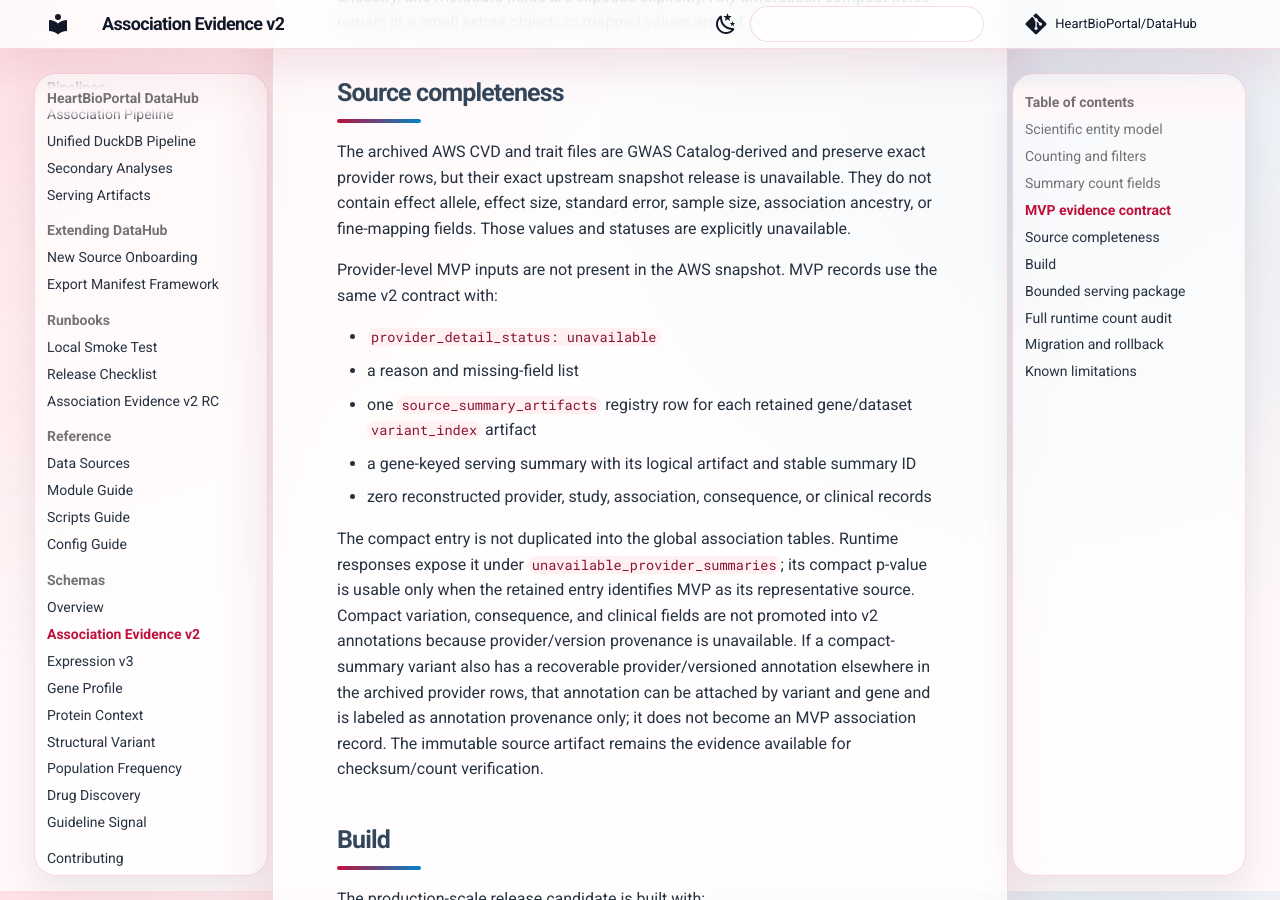
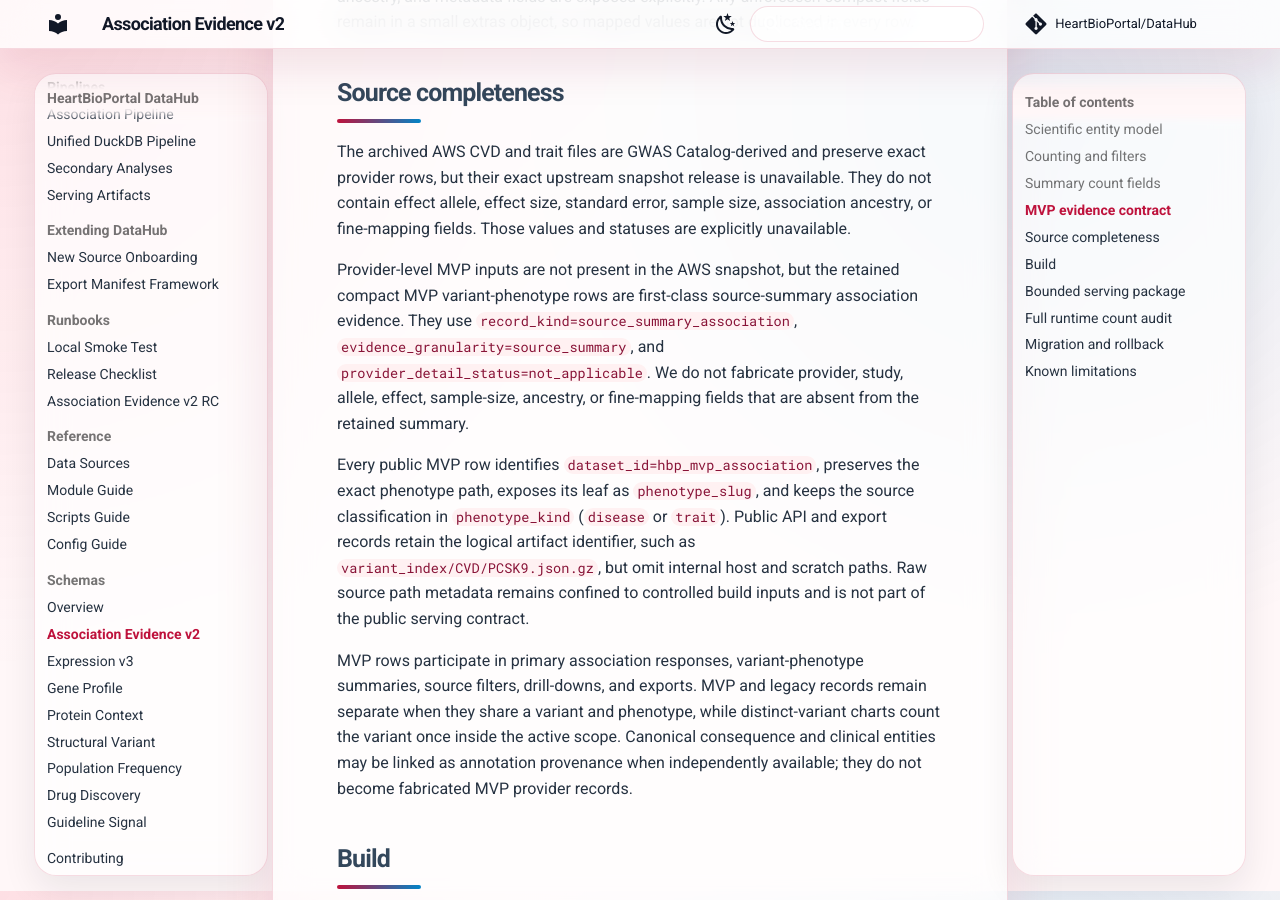
Before and after one commit to HeartBioPortal/DataHub, an MkDocs documentation site: the page built from docs/schemas/association_evidence_v2.md, in a window 1280 px wide and 900 px high, scrolled down 2709 px. Built offline with MkDocs 1.6.1 and Material for MkDocs 9.7.7, drawn with Linux system fonts in a browser that asks for light colours; comment, search, counter and statistics services are not loaded.

Commit message:
Correct MVP source-summary serving fields

```diff
--- a/docs/schemas/association_evidence_v2.md
+++ b/docs/schemas/association_evidence_v2.md
@@ -65,25 +65,28 @@ provider rows, but their exact upstream snapshot release is unavailable. They do
 contain effect allele, effect size, standard error, sample size, association ancestry,
 or fine-mapping fields. Those values and statuses are explicitly unavailable.
 
-Provider-level MVP inputs are not present in the AWS snapshot. MVP records use the
-same v2 contract with:
+Provider-level MVP inputs are not present in the AWS snapshot, but the retained
+compact MVP variant-phenotype rows are first-class source-summary association evidence.
+They use `record_kind=source_summary_association`,
+`evidence_granularity=source_summary`, and
+`provider_detail_status=not_applicable`. We do not fabricate provider, study, allele,
+effect, sample-size, ancestry, or fine-mapping fields that are absent from the retained
+summary.
 
-- `provider_detail_status: unavailable`
-- a reason and missing-field list
-- one `source_summary_artifacts` registry row for each retained gene/dataset
-  `variant_index` artifact
-- a gene-keyed serving summary with its logical artifact and stable summary ID
-- zero reconstructed provider, study, association, consequence, or clinical records
+Every public MVP row identifies `dataset_id=hbp_mvp_association`, preserves the exact
+phenotype path, exposes its leaf as `phenotype_slug`, and keeps the source
+classification in `phenotype_kind` (`disease` or `trait`). Public API and export
+records retain the logical artifact identifier, such as
+`variant_index/CVD/PCSK9.json.gz`, but omit internal host and scratch paths. Raw source
+path metadata remains confined to controlled build inputs and is not part of the public
+serving contract.
 
-The compact entry is not duplicated into the global association tables. Runtime
-responses expose it under `unavailable_provider_summaries`; its compact p-value is
-usable only when the retained entry identifies MVP as its representative source.
-Compact variation, consequence, and clinical fields are not promoted into v2
-annotations because provider/version provenance is unavailable. If a compact-summary
-variant also has a recoverable provider/versioned annotation elsewhere in the archived
-provider rows, that annotation can be attached by variant and gene and is labeled as
-annotation provenance only; it does not become an MVP association record. The immutable
-source artifact remains the evidence available for checksum/count verification.
+MVP rows participate in primary association responses, variant-phenotype summaries,
+source filters, drill-downs, and exports. MVP and legacy records remain separate when
+they share a variant and phenotype, while distinct-variant charts count the variant once
+inside the active scope. Canonical consequence and clinical entities may be linked as
+annotation provenance when independently available; they do not become fabricated MVP
+provider records.
 
 ## Build
 
```
Also changed, not shown: 2 other files.
